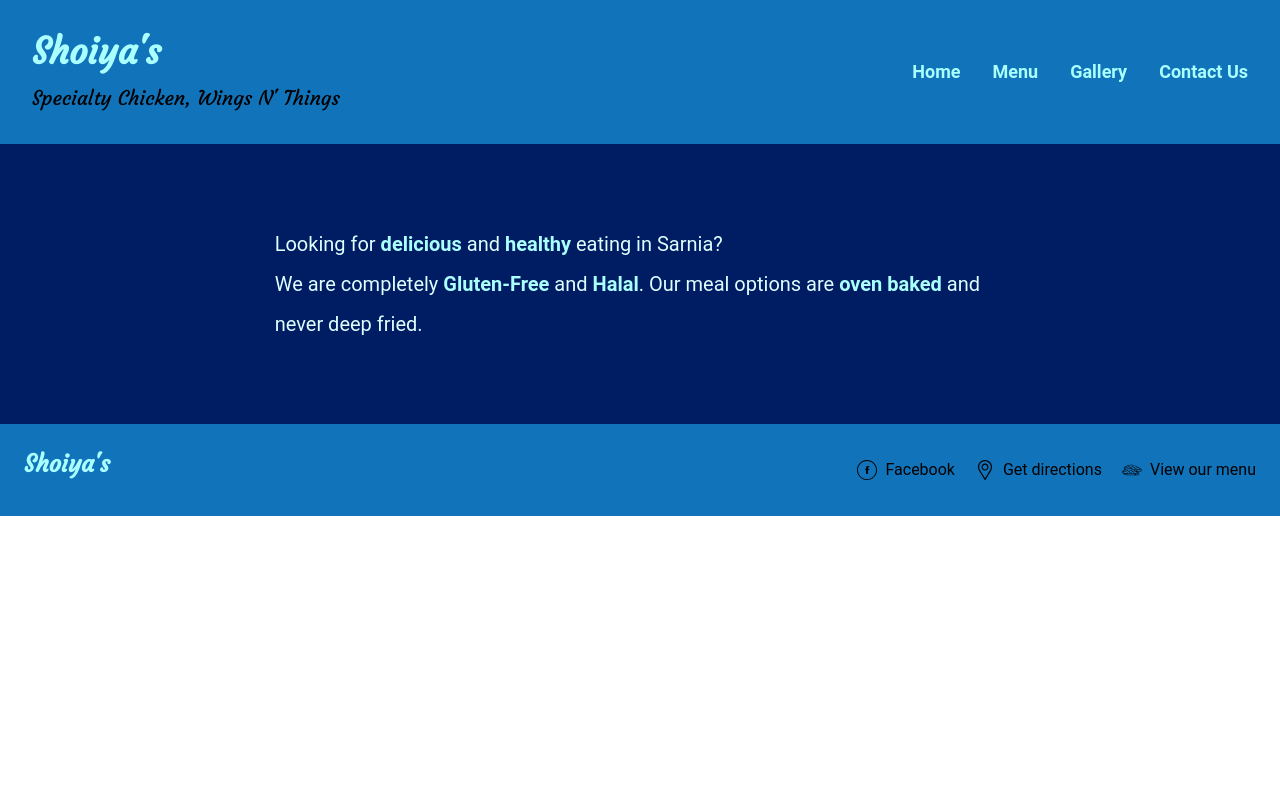
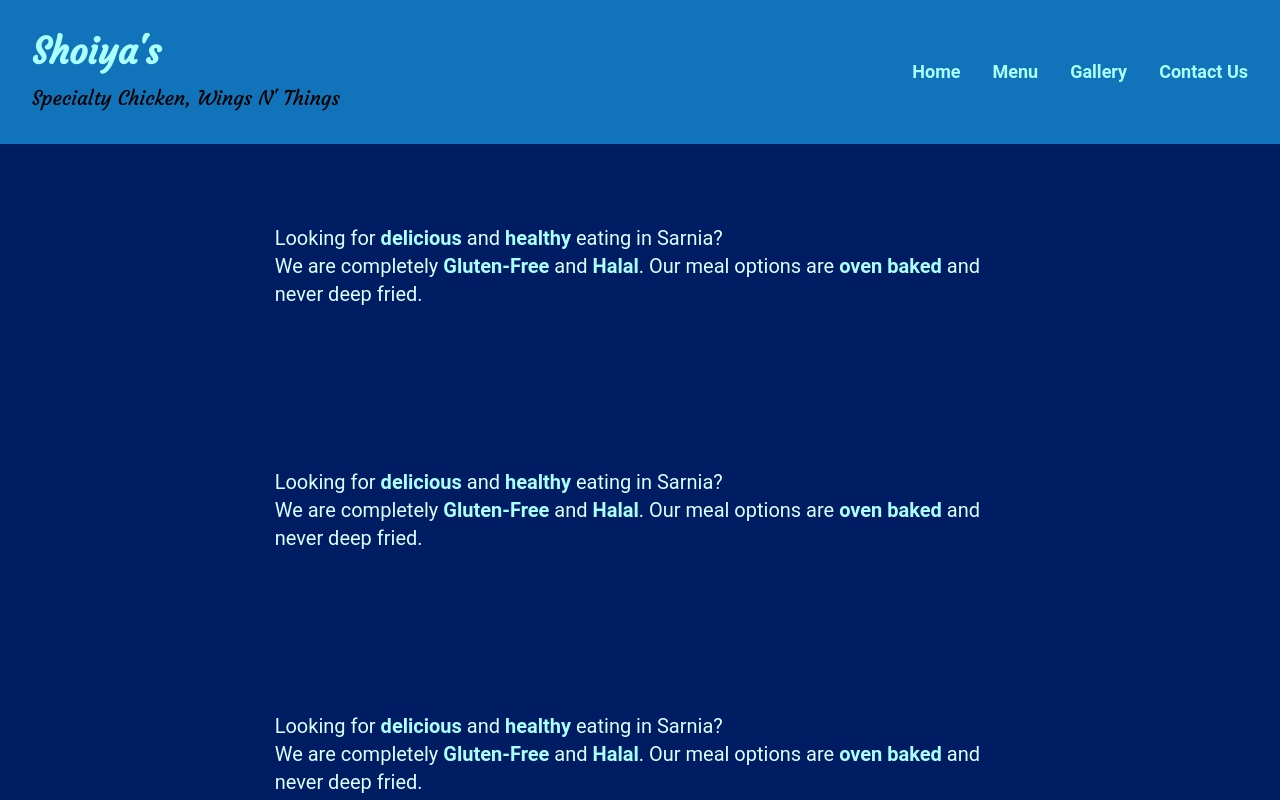
Before and after one commit to JoleneKearse/shoiyas-chicken, a React (Vite) app: page /contact in a window 1280 px wide. Shown: the top 800 px of the page. Built offline with nearby package versions, Linux system fonts and the light colour scheme.

Commit message:
chore: minor adjustments to screen, sticky header, footer placement

```diff
--- a/src/App.jsx
+++ b/src/App.jsx
@@ -5,8 +5,11 @@
 function App() {
 
   return (
-    <main className="static">
+    <main className="static h-full absolute w-full bg-brand-blue">
       <Header />
+      <Intro />
+      <Intro />
+      <Intro />
       <Intro />
       <Footer />
     </main>
--- a/src/components/Footer.jsx
+++ b/src/components/Footer.jsx
@@ -4,10 +4,10 @@
 
 const Footer = () => {
   return (
-    <footer className="bg-brand-blue sticky bottom-0 p-6">
-      <div className="flex justify-between items-center">
+    <footer className="bg-brand-blue p-6 bottom-0">
+      <div className="flex flex-col flex-wrap justify-between items-center">
         <span className="block text-2xl text-brand-300 font-courgette font-black bg-gradient-to-r from-cyan-500 to-blue-500 bg-clip-text text-transparent pb-3">Shoiya's</span>
-        <ul className="flex gap-5 font-roboto">
+        <ul className="flex gap-3 font-roboto flex-col lg:flex-row lg:gap-5">
           <li className="hover:text-brand-300">
             <a href="https://www.facebook.com/profile.php?id=100093559993326" target="_blank" rel="noopener noreferrer">
               <div className="flex gap-2">
--- a/src/components/Header.jsx
+++ b/src/components/Header.jsx
@@ -37,7 +37,7 @@
   }, []);
 
   return (
-    <header className="font-sans-serif bg-brand-blue p-8">
+    <header className="font-sans-serif bg-brand-blue p-8 sticky top-0">
       {isNavOpen ? <NavBar isNavOpen={isNavOpen} setIsNavOpen={setIsNavOpen} navLinkPaths={navLinkPaths} /> : (
         <div className="flex justify-between items-center">
           <h1 className="text-xl font-courgette">
--- a/src/components/Intro.jsx
+++ b/src/components/Intro.jsx
@@ -1,8 +1,8 @@
 const Intro = () => {
   return (
     <section className="py-20 px-6 bg-brand-800">
-      <p className="text-xl text-brand-100 leading-10 max-w-prose mx-auto font-roboto">Looking for <span className="text-brand-300 font-semibold">delicious</span> and <span className="text-brand-300 font-semibold">healthy</span> eating in Sarnia?</p>
-      <p className="text-xl text-brand-100 font-roboto leading-10 max-w-prose mx-auto">We are completely <span className="text-brand-300 font-semibold">Gluten-Free</span> and <span className="text-brand-300 font-semibold">Halal</span>. Our meal options are <span className="text-brand-300 font-semibold">oven baked</span> and never deep fried.</p>
+      <p className="text-lg text-brand-100 leading-10 max-w-prose mx-auto font-roboto lg:text-xl">Looking for <span className="text-brand-300 font-semibold">delicious</span> and <span className="text-brand-300 font-semibold">healthy</span> eating in Sarnia?</p>
+      <p className="text-lg text-brand-100 font-roboto leading-10 max-w-prose mx-auto lg:text-xl">We are completely <span className="text-brand-300 font-semibold">Gluten-Free</span> and <span className="text-brand-300 font-semibold">Halal</span>. Our meal options are <span className="text-brand-300 font-semibold">oven baked</span> and never deep fried.</p>
     </section>
   )
 }
--- a/src/main.css
+++ b/src/main.css
@@ -552,6 +552,10 @@
   position: absolute;
 }
 
+.relative {
+  position: relative;
+}
+
 .sticky {
   position: sticky;
 }
@@ -566,6 +570,10 @@
 
 .top-10 {
   top: 2.5rem;
+}
+
+.top-0 {
+  top: 0px;
 }
 
 .-m-8 {
@@ -597,6 +605,10 @@
   height: 100vh;
 }
 
+.h-full {
+  height: 100%;
+}
+
 .min-h-screen {
   min-height: 100vh;
 }
@@ -613,6 +625,10 @@
   width: 100vw;
 }
 
+.w-full {
+  width: 100%;
+}
+
 .max-w-prose {
   max-width: 65ch;
 }
@@ -623,6 +639,10 @@
 
 .flex-col {
   flex-direction: column;
+}
+
+.flex-wrap {
+  flex-wrap: wrap;
 }
 
 .items-end {
@@ -835,6 +855,15 @@
     gap: 2rem;
   }
 
+  .lg\:gap-5 {
+    gap: 1.25rem;
+  }
+
+  .lg\:text-xl {
+    font-size: 1.25rem;
+    line-height: 1.75rem;
+  }
+
   .lg\:text-brand-300 {
     --tw-text-opacity: 1;
     color: rgb(170 255 255 / var(--tw-text-opacity));
```
